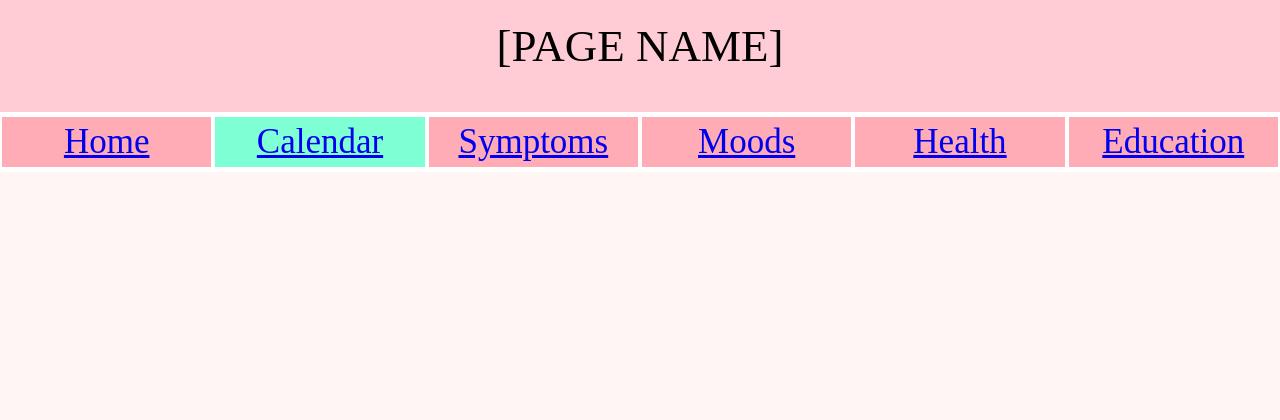
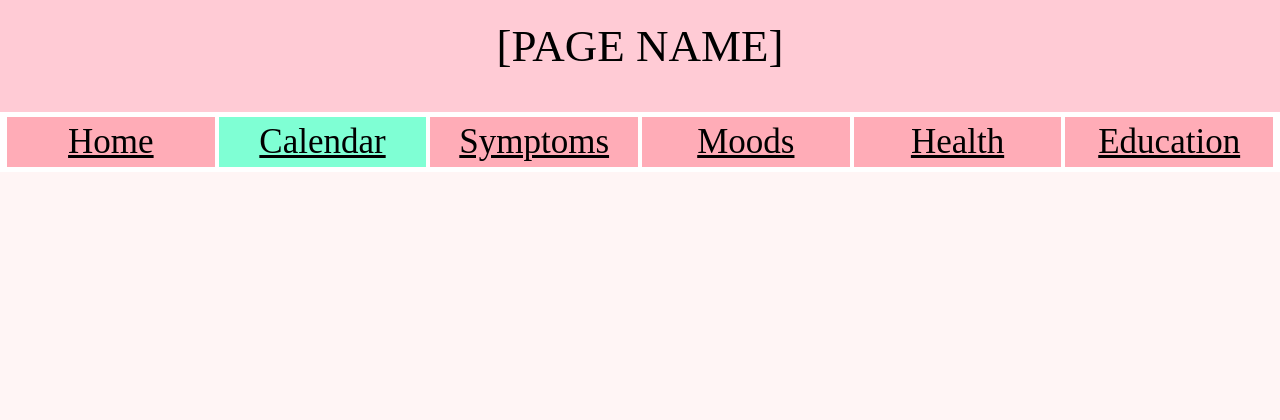
Before and after one commit to CSCI265project/CSCI265-Project, a PHP site: page /265template.html in a window 1280 px wide. Shown: the top 420 px of the page. Run offline with PHP 8.4, Linux system fonts and the light colour scheme.

Commit message:
updated css

```diff
--- a/265styleSheet.css
+++ b/265styleSheet.css
@@ -1,6 +1,10 @@
 *{
     margin: 0;
     box-sizing: border-box;
+}
+
+body{
+    overflow-x: hidden;
 }
 
 /*Top banner css*/
@@ -26,11 +30,13 @@
     display: flex;
     flex-direction: row;
     align-content: center;
+    position: sticky;
+    top: 0;left: 0;right: 0;
     font-size: 35px;
     height: auto;
-    position: relative;
     background-color: white;
-    width: 100%;
+    margin: 0px 5px 0px 5px;
+    z-index: 1;
 }
 
 /*Navbar buttons*/
@@ -41,10 +47,12 @@
     margin: 5px 2px 5px 2px;
     width: 20%;
     text-align: center;
+    color: black;
 }
 
 .navbar a:hover{
     background-color: aquamarine;
+    color: red;
 }
 
 .navbar .curr{
```
